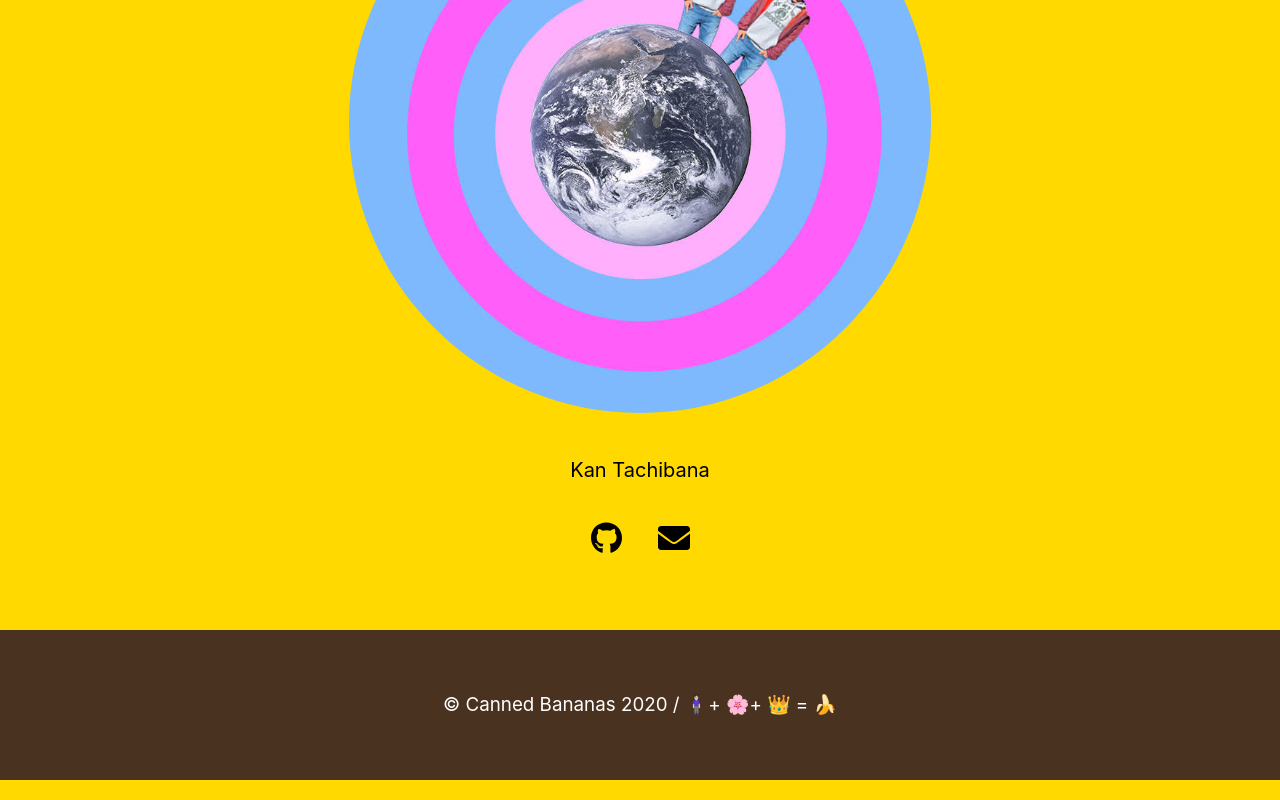
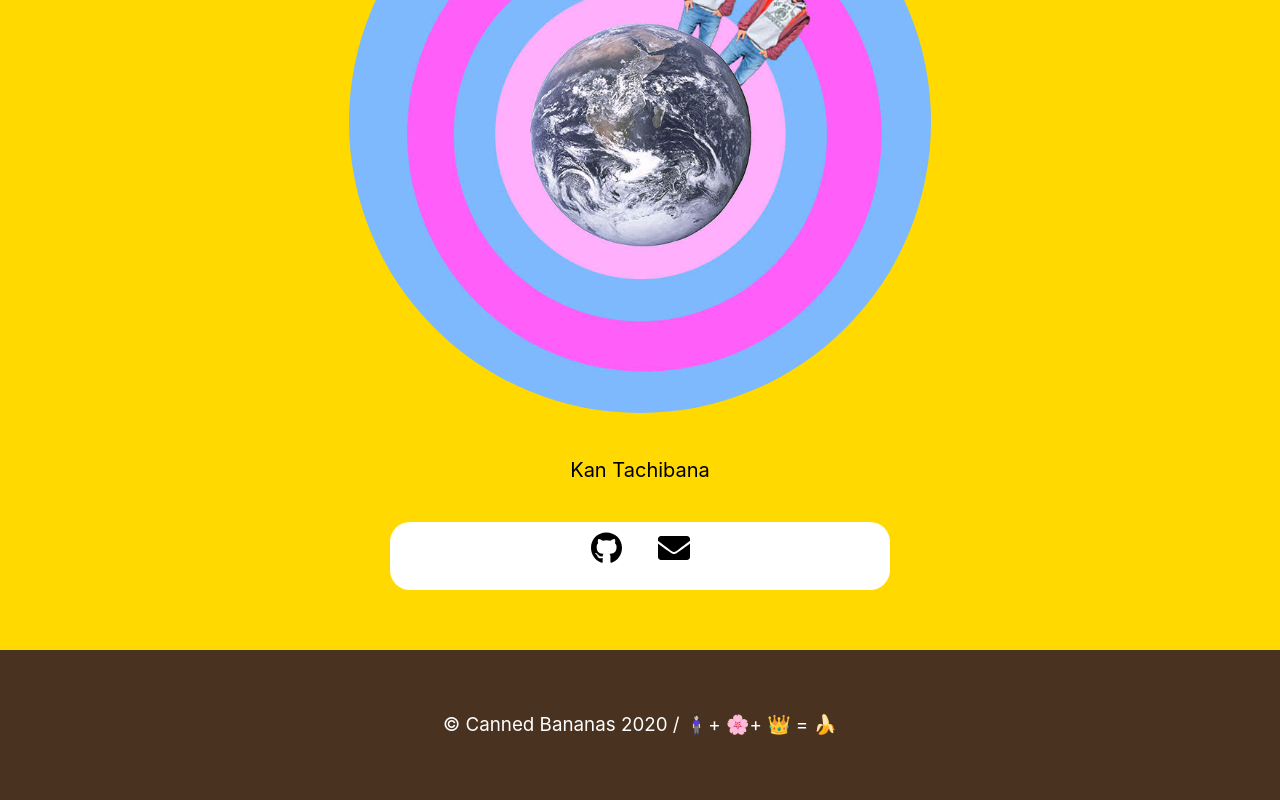
Before and after one commit to standingflower0607/notion-blog, a Next.js app: page /contact in a window 1280 px wide. Shown: the part 385-1185 px from the top of the page. Built offline with nearby package versions, Linux system fonts and the light colour scheme; a web font is replaced by a local one.

Commit message:
changed a bit

```diff
--- a/src/styles/contact.module.css
+++ b/src/styles/contact.module.css
@@ -3,6 +3,9 @@
   margin: 1rem auto;
   max-width: 500px;
   text-align: center;
+  background-color: white;
+  border-radius: 1rem;
+  padding: 0.5rem 1rem;
 }
 
 .links a {
```
Also changed, not shown: src/styles/blog.module.css (+7 -3 lines).
